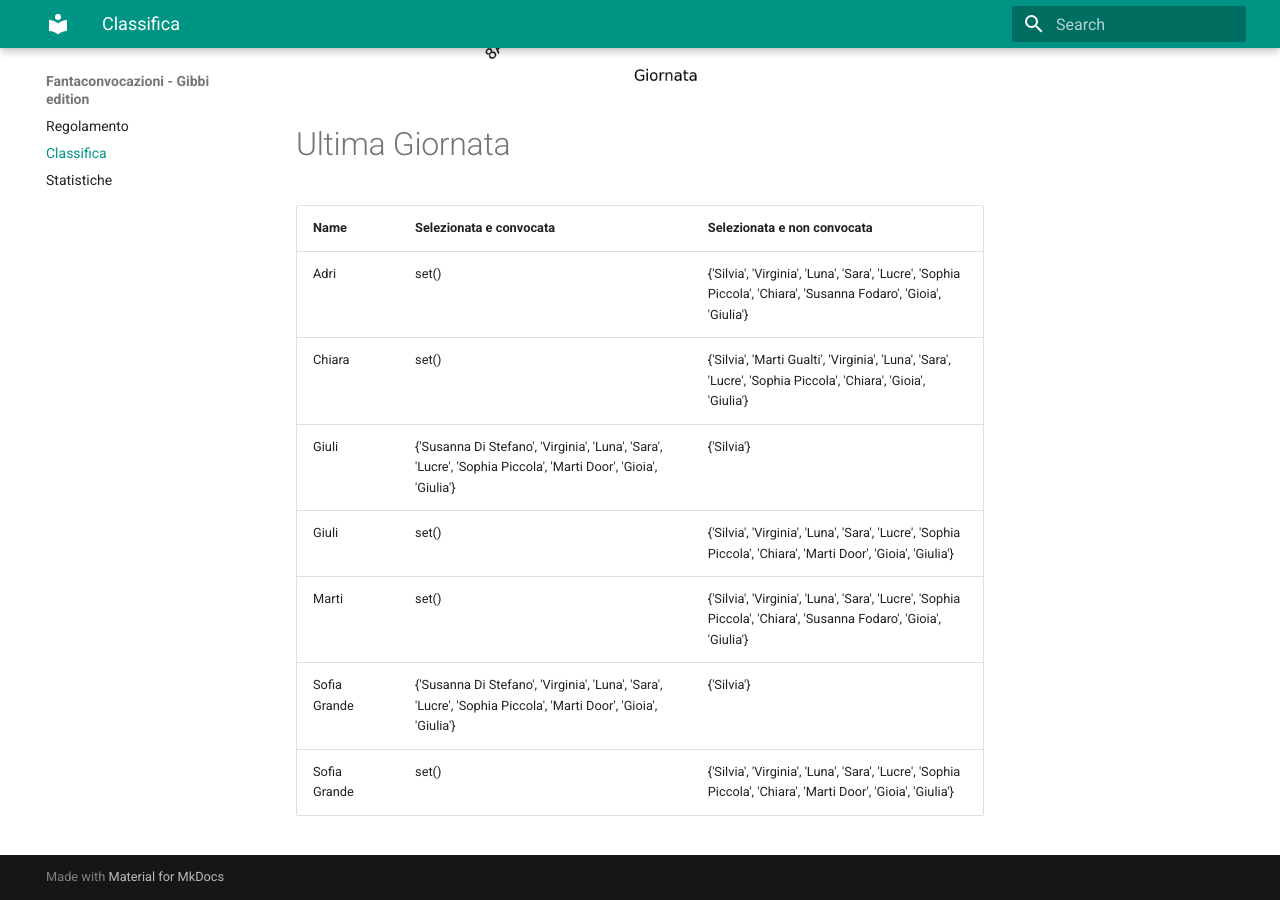
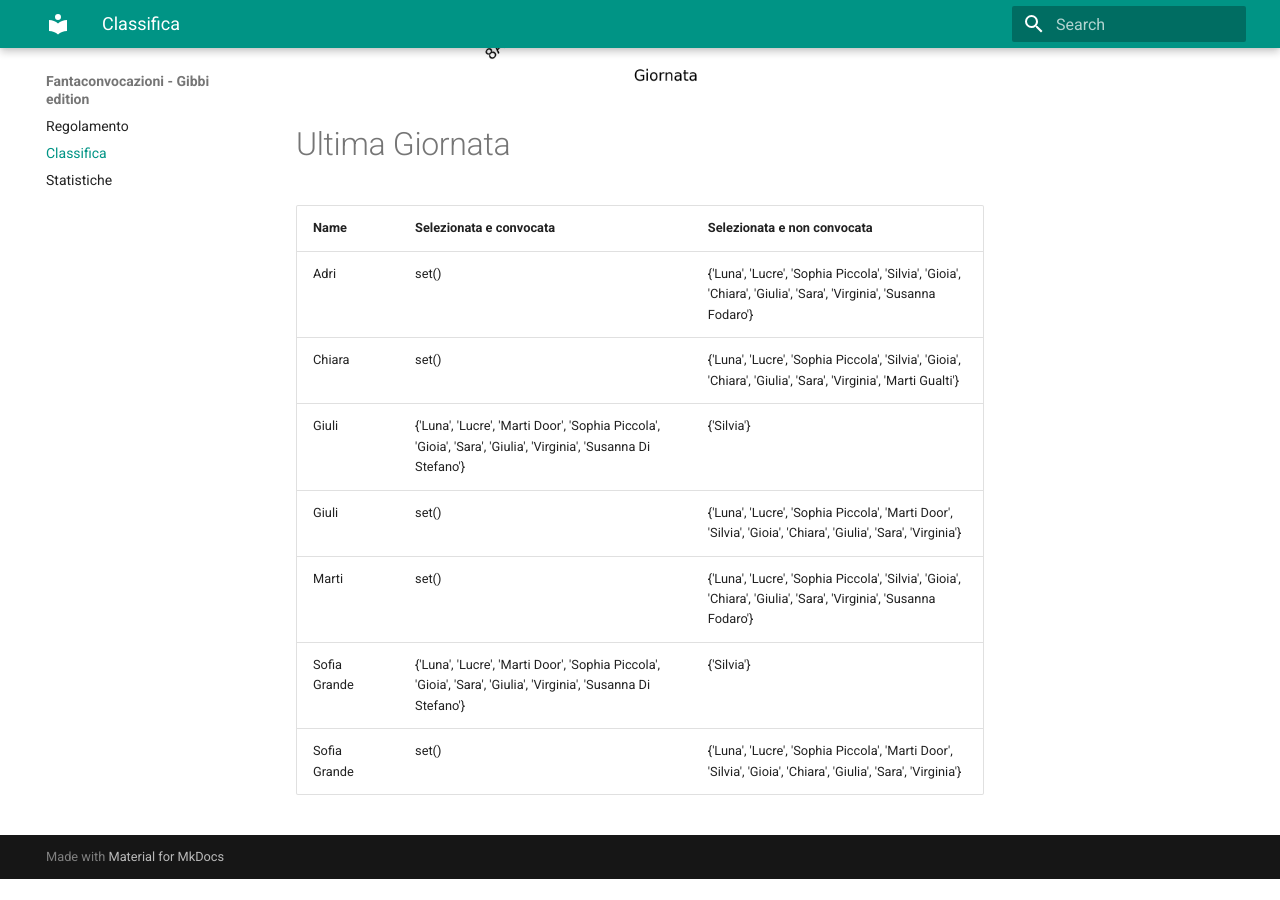
Before and after one commit to martinig94/fantagibbi, an MkDocs documentation site: the page built from docs/Classifica.md, in a window 1280 px wide and 900 px high, scrolled down 1024 px. Built offline with MkDocs 1.6.1 and Material for MkDocs 9.7.7, drawn with Linux system fonts in a browser that asks for light colours; after the commit the page ends 1903 px from its top, so only the background shows below that.

Commit message:
Auto-update from main.py

```diff
--- a/docs/Classifica.md
+++ b/docs/Classifica.md
@@ -18,11 +18,11 @@
 <!-- START_TABLE CORRECT -->
 | Name         | Selezionata e convocata                                                                                        | Selezionata e non convocata                                                                                      |
 |:-------------|:---------------------------------------------------------------------------------------------------------------|:-----------------------------------------------------------------------------------------------------------------|
-| Adri         | set()                                                                                                          | {'Silvia', 'Virginia', 'Luna', 'Sara', 'Lucre', 'Sophia Piccola', 'Chiara', 'Susanna Fodaro', 'Gioia', 'Giulia'} |
-| Chiara       | set()                                                                                                          | {'Silvia', 'Marti Gualti', 'Virginia', 'Luna', 'Sara', 'Lucre', 'Sophia Piccola', 'Chiara', 'Gioia', 'Giulia'}   |
-| Giuli        | {'Susanna Di Stefano', 'Virginia', 'Luna', 'Sara', 'Lucre', 'Sophia Piccola', 'Marti Door', 'Gioia', 'Giulia'} | {'Silvia'}                                                                                                       |
-| Giuli        | set()                                                                                                          | {'Silvia', 'Virginia', 'Luna', 'Sara', 'Lucre', 'Sophia Piccola', 'Chiara', 'Marti Door', 'Gioia', 'Giulia'}     |
-| Marti        | set()                                                                                                          | {'Silvia', 'Virginia', 'Luna', 'Sara', 'Lucre', 'Sophia Piccola', 'Chiara', 'Susanna Fodaro', 'Gioia', 'Giulia'} |
-| Sofia Grande | {'Susanna Di Stefano', 'Virginia', 'Luna', 'Sara', 'Lucre', 'Sophia Piccola', 'Marti Door', 'Gioia', 'Giulia'} | {'Silvia'}                                                                                                       |
-| Sofia Grande | set()                                                                                                          | {'Silvia', 'Virginia', 'Luna', 'Sara', 'Lucre', 'Sophia Piccola', 'Chiara', 'Marti Door', 'Gioia', 'Giulia'}     |
+| Adri         | set()                                                                                                          | {'Luna', 'Lucre', 'Sophia Piccola', 'Silvia', 'Gioia', 'Chiara', 'Giulia', 'Sara', 'Virginia', 'Susanna Fodaro'} |
+| Chiara       | set()                                                                                                          | {'Luna', 'Lucre', 'Sophia Piccola', 'Silvia', 'Gioia', 'Chiara', 'Giulia', 'Sara', 'Virginia', 'Marti Gualti'}   |
+| Giuli        | {'Luna', 'Lucre', 'Marti Door', 'Sophia Piccola', 'Gioia', 'Sara', 'Giulia', 'Virginia', 'Susanna Di Stefano'} | {'Silvia'}                                                                                                       |
+| Giuli        | set()                                                                                                          | {'Luna', 'Lucre', 'Sophia Piccola', 'Marti Door', 'Silvia', 'Gioia', 'Chiara', 'Giulia', 'Sara', 'Virginia'}     |
+| Marti        | set()                                                                                                          | {'Luna', 'Lucre', 'Sophia Piccola', 'Silvia', 'Gioia', 'Chiara', 'Giulia', 'Sara', 'Virginia', 'Susanna Fodaro'} |
+| Sofia Grande | {'Luna', 'Lucre', 'Marti Door', 'Sophia Piccola', 'Gioia', 'Sara', 'Giulia', 'Virginia', 'Susanna Di Stefano'} | {'Silvia'}                                                                                                       |
+| Sofia Grande | set()                                                                                                          | {'Luna', 'Lucre', 'Sophia Piccola', 'Marti Door', 'Silvia', 'Gioia', 'Chiara', 'Giulia', 'Sara', 'Virginia'}     |
 <!-- END_TABLE CORRECT -->
```
